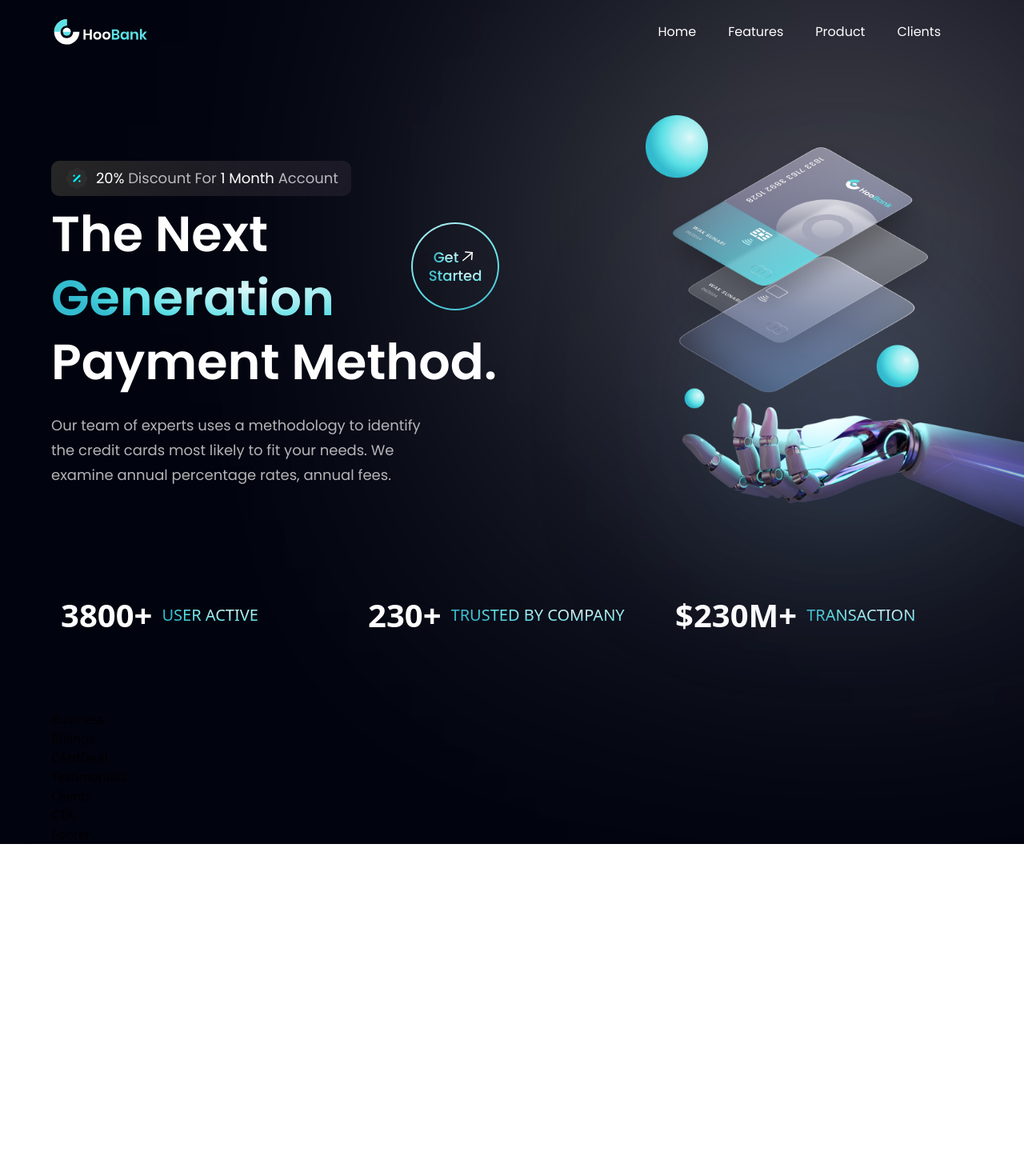
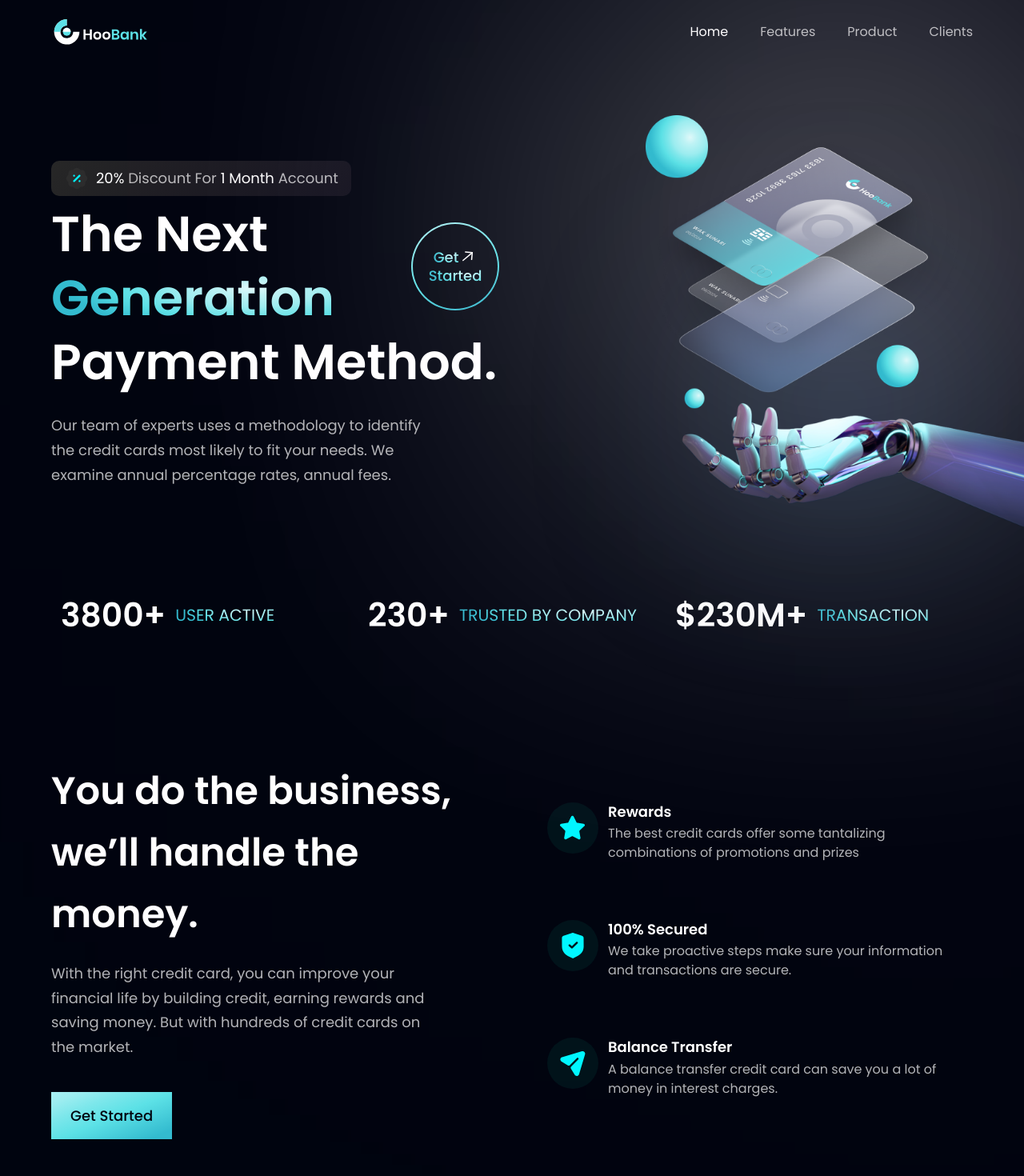
Before and after one commit to subhrasubhrajit/Banking_app, a React (Create React App) app: page / in a window 1280 px wide. Shown: the top 1470 px of the page at 80% size. Before the commit the page ends 1055 px from the top, so only its background shows below. Built offline with nearby package versions, Linux system fonts and the light colour scheme.

Commit message:
Business Component is done

```diff
--- a/src/components/Business.jsx
+++ b/src/components/Business.jsx
@@ -1,10 +1,44 @@
-import React from 'react'
+import React from 'react';
+import styles, { layout } from '../style';
+import Button from './Button';
+import { features, notes } from "../constants/data";
 
+const FeatureCard = ({ icon, title, content, index }) => (
+    <div className={`flex flex-row p-6 rounded-[20px] ${index !== features.length - 1 ? "mb-6" : "mb-0"} feature-card`}>
+        <div className={`w-[64px] h-[64px] rounded-full ${styles.flexCenter} bg-dimBlue`}>
+            <img src={icon} alt="star" className="w-[50%] h-[50%] object-contain" />
+        </div>
+        <div className="flex-1 flex flex-col ml-3">
+            <h4 className="font-poppins font-semibold text-white text-[18px] leading-[23.4px] mb-1">
+                {title}
+            </h4>
+            <p className="font-poppins font-normal text-dimWhite text-[16px] leading-[24px]">
+                {content}
+            </p>
+        </div>
+    </div>
+);
 const Business = () => {
     return (
-        <div>
-            Business
-        </div>
+        <section id="features" className={layout.section}>
+            <div className={layout.sectionInfo}>
+                <h2 className={styles.heading2}>
+                    You do the business, <br className="sm:block hidden" /> we’ll handle
+                    the money.
+                </h2>
+                <p className={`${styles.paragraph} max-w-[470px] mt-5`}>
+                    With the right credit card, you can improve your financial life by
+                    building credit, earning rewards and saving money. But with hundreds
+                    of credit cards on the market.
+                </p>
+                <Button styles={`mt-10`} />
+            </div>
+            <div className={`${layout.sectionImg} flex-col`}>
+                {features.map((feature, index) => (
+                    <FeatureCard key={feature.id} {...feature} index={index} />
+                ))}
+            </div>
+        </section>
     )
 }
 
--- a/src/components/Button.jsx
+++ b/src/components/Button.jsx
@@ -1,10 +1,10 @@
 import React from 'react'
 
-const Button = () => {
+const Button = ({ styles }) => {
     return (
-        <div>
-            Button
-        </div>
+        <button type='button' className={`py-4 px-6 bg-blue-gradient font-poppins font-medium text-[18px] text-primary outline-none ${styles}`}>
+            Get Started
+        </button>
     )
 }
 
--- a/src/components/Navbar.jsx
+++ b/src/components/Navbar.jsx
@@ -3,23 +3,45 @@ import { close, logo, menu } from "../assets";
 import { navLinks } from "../constants/data";
 
 const Navbar = () => {
+    const [active, setActive] = useState("Home");
     const [toggle, setToggle] = useState(false);
     return (
-        <nav className='container w-full flex py-6 justify-between items-center navbar'>
-            <img src={logo} alt="yoobank" className='w-[124px] h-[32px]' />
+        <nav className="w-full flex py-6 justify-between items-center navbar">
+            <img src={logo} alt="hoobank" className="w-[124px] h-[32px]" />
+
             <ul className="list-none sm:flex hidden justify-end items-center flex-1">
                 {navLinks.map((nav, index) => (
-                    <li key={nav.id} className={`font-poppins font-normal cursor-pointer text-[16px] ${index === navLinks.length - 1 ? 'mr-0' : 'mr-10'} text-white mr-10`}>
+                    <li
+                        key={nav.id}
+                        className={`font-poppins font-normal cursor-pointer text-[16px] ${active === nav.title ? "text-white" : "text-dimWhite"
+                            } ${index === navLinks.length - 1 ? "mr-0" : "mr-10"}`}
+                        onClick={() => setActive(nav.title)}
+                    >
                         <a href={`#${nav.id}`}>{nav.title}</a>
                     </li>
                 ))}
             </ul>
+
             <div className="sm:hidden flex flex-1 justify-end items-center">
-                <img src={toggle ? close : menu} alt="menu" className='w-[28px] h-[28px] object-contain cursor-pointer' onClick={() => setToggle((prev) => !prev)} />
-                <div className={`${toggle ? 'flex' : 'hidden'} p-6 bg-black-gradient absolute top-20 ring-0 mx-4 my-2 min-w-[140px] rounded-xl sidebar`}>
-                    <ul className="list-none flex flex-col justify-end items-center flex-1">
+                <img
+                    src={toggle ? close : menu}
+                    alt="menu"
+                    className="w-[28px] h-[28px] object-contain"
+                    onClick={() => setToggle(!toggle)}
+                />
+
+                <div
+                    className={`${!toggle ? "hidden" : "flex"
+                        } p-6 bg-black-gradient absolute top-20 right-0 mx-4 my-2 min-w-[140px] rounded-xl sidebar`}
+                >
+                    <ul className="list-none flex justify-end items-start flex-1 flex-col">
                         {navLinks.map((nav, index) => (
-                            <li key={nav.id} className={`font-poppins font-normal cursor-pointer text-[16px] ${index === navLinks.length - 1 ? 'mr-0' : 'mb-5'} text-white mr-10`}>
+                            <li
+                                key={nav.id}
+                                className={`font-poppins font-medium cursor-pointer text-[16px] ${active === nav.title ? "text-white" : "text-dimWhite"
+                                    } ${index === navLinks.length - 1 ? "mb-0" : "mb-4"}`}
+                                onClick={() => setActive(nav.title)}
+                            >
                                 <a href={`#${nav.id}`}>{nav.title}</a>
                             </li>
                         ))}
--- a/src/components/Stats.jsx
+++ b/src/components/Stats.jsx
@@ -4,16 +4,18 @@ import styles from '../style';
 
 const Stats = () => {
     return (
-        <>
-            <section className={`${styles.flexCenter} flex-row flex-wrap sm:mb-20 mb-6`}>
-                {stats.map((stat) => (
-                    <div key={stat.id} className={`flex flex-1 flex-row justify-start items-center m-3`}>
-                        <h4 className='font-popins font-semibold xs:text-[40px] text-[30px] xs:leading-[53px] leading-[43px] text-white'>{stat.value}</h4>
-                        <p className='font-popins font-normal xs:text-[20px] text-[15px] xs:leading-[26px] leading-[21px] text-gradient uppercase ml-3'>{stat.title}</p>
-                    </div>
-                ))}
-            </section>
-        </>
+        <section className={`${styles.flexCenter} flex-row flex-wrap sm:mb-20 mb-6`}>
+            {stats.map((stat) => (
+                <div key={stat.id} className={`flex-1 flex justify-start items-center flex-row m-3`} >
+                    <h4 className="font-poppins font-semibold xs:text-[40.89px] text-[30.89px] xs:leading-[53.16px] leading-[43.16px] text-white">
+                        {stat.value}
+                    </h4>
+                    <p className="font-poppins font-normal xs:text-[20.45px] text-[15.45px] xs:leading-[26.58px] leading-[21.58px] text-gradient uppercase ml-3">
+                        {stat.title}
+                    </p>
+                </div>
+            ))}
+        </section>
     )
 }
 
--- a/src/constants/data.js
+++ b/src/constants/data.js
@@ -40,6 +40,21 @@ export const features = [
         title: "Balance Transfer",
         content:
             "A balance transfer credit card can save you a lot of money in interest charges.",
+    },
+];
+
+export const notes = [
+    {
+        id: "notes-1",
+        content: "With the right credit card, you can improve your financial life by building credit, earning rewards and saving money. But with hundreds of credit cards on the market."
+    },
+    {
+        id: "notes-2",
+        content: "With our proactive steps, we make sure your information and transactions are secure, so you can improve your financial life by building credit, earning rewards and saving money."
+    },
+    {
+        id: "notes-3",
+        content: "with our balance transfer credit card, you can save your lot of money in interest charges. With earning rewards and saving money, you can improve your financial life by building credit."
     },
 ];
 
```
